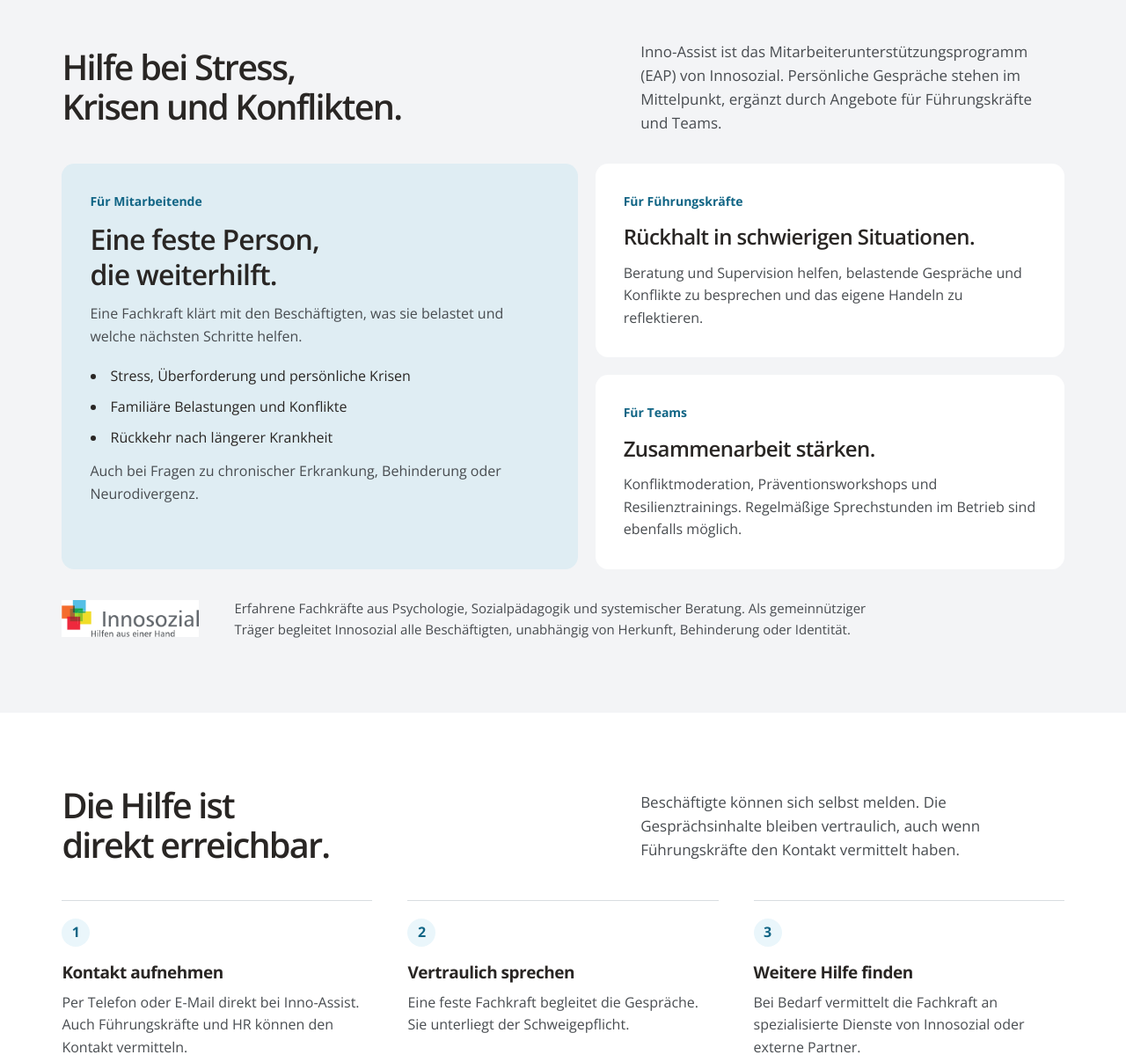
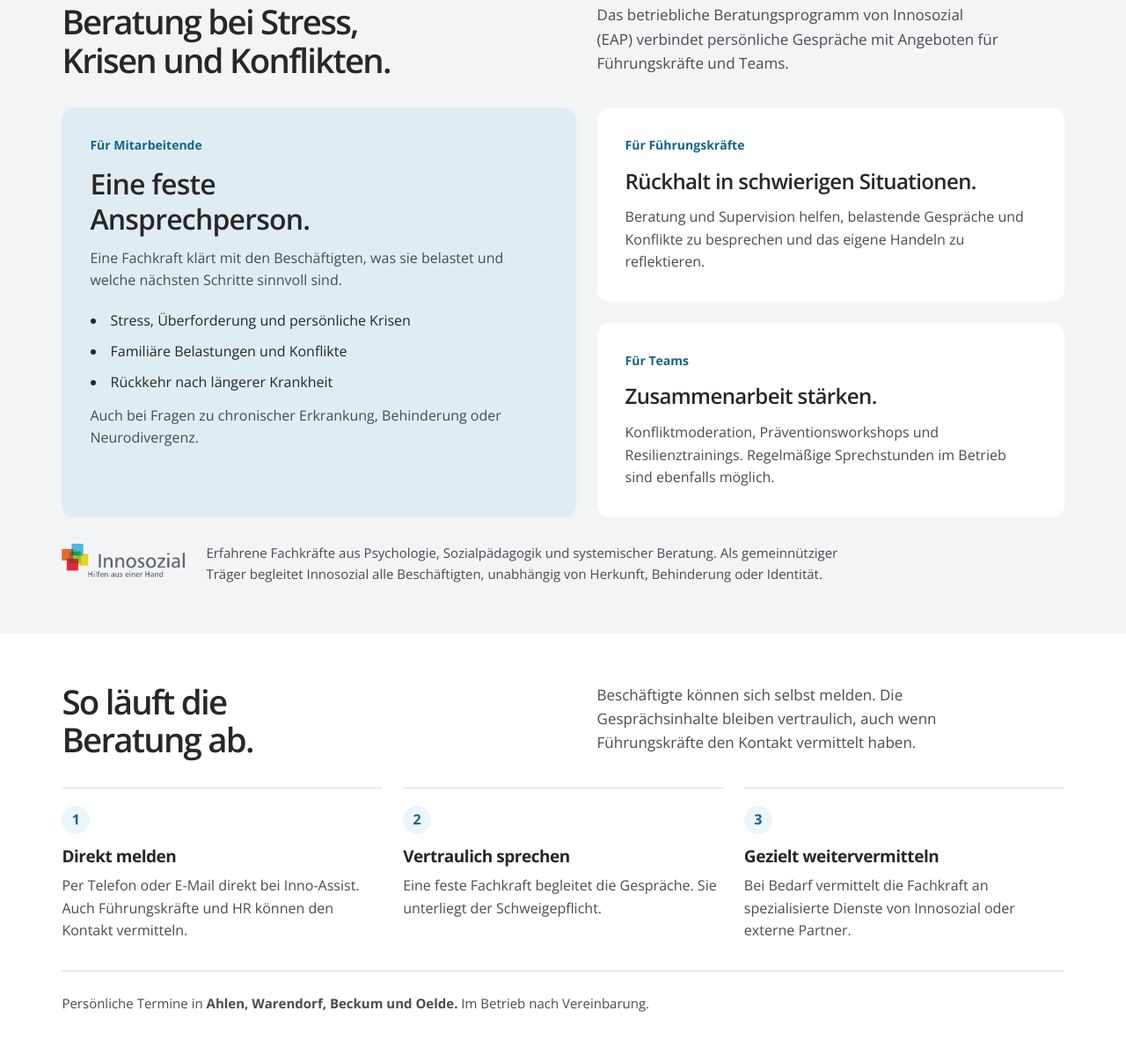
Before and after one commit to webhenk/innoassist, a plain HTML site: page index.html in a window 1280 px wide. Shown: the part 1517-2724 px from the top of the page at 88% size. Drawn offline with Linux system fonts and the light colour scheme.

Commit message:
Refine headings, align columns and tighten section spacing

```diff
--- a/index.html
+++ b/index.html
@@ -76,14 +76,14 @@
     <section id="leistungen" class="services section" aria-labelledby="services-title">
       <div class="wrap">
         <div class="section-heading">
-          <h2 id="services-title">Hilfe bei Stress,<br>Krisen und Konflikten.</h2>
-          <p>Inno-Assist ist das Mitarbeiterunterstützungsprogramm (EAP) von Innosozial. Persönliche Gespräche stehen im Mittelpunkt, ergänzt durch Angebote für Führungskräfte und Teams.</p>
+          <h2 id="services-title">Beratung bei Stress,<br>Krisen und Konflikten.</h2>
+          <p>Das betriebliche Beratungsprogramm von Innosozial (EAP) verbindet persönliche Gespräche mit Angeboten für Führungskräfte und Teams.</p>
         </div>
         <div class="service-grid">
           <article class="service-card employee-card">
             <p class="card-label">Für Mitarbeitende</p>
-            <h3>Eine feste Person,<br>die weiterhilft.</h3>
-            <p>Eine Fachkraft klärt mit den Beschäftigten, was sie belastet und welche nächsten Schritte helfen.</p>
+            <h3>Eine feste<br>Ansprechperson.</h3>
+            <p>Eine Fachkraft klärt mit den Beschäftigten, was sie belastet und welche nächsten Schritte sinnvoll sind.</p>
             <ul>
               <li>Stress, Überforderung und persönliche Krisen</li>
               <li>Familiäre Belastungen und Konflikte</li>
@@ -111,13 +111,13 @@
 
     <section id="beratung" class="wrap section process" aria-labelledby="process-title">
       <div class="section-heading">
-        <h2 id="process-title">Die Hilfe ist<br>direkt erreichbar.</h2>
+        <h2 id="process-title">So läuft die<br>Beratung ab.</h2>
         <p>Beschäftigte können sich selbst melden. Die Gesprächsinhalte bleiben vertraulich, auch wenn Führungskräfte den Kontakt vermittelt haben.</p>
       </div>
       <ol class="steps">
-        <li><h3>Kontakt aufnehmen</h3><p>Per Telefon oder E-Mail direkt bei Inno-Assist. Auch Führungskräfte und HR können den Kontakt vermitteln.</p></li>
+        <li><h3>Direkt melden</h3><p>Per Telefon oder E-Mail direkt bei Inno-Assist. Auch Führungskräfte und HR können den Kontakt vermitteln.</p></li>
         <li><h3>Vertraulich sprechen</h3><p>Eine feste Fachkraft begleitet die Gespräche. Sie unterliegt der Schweigepflicht.</p></li>
-        <li><h3>Weitere Hilfe finden</h3><p>Bei Bedarf vermittelt die Fachkraft an spezialisierte Dienste von Innosozial oder externe Partner.</p></li>
+        <li><h3>Gezielt weitervermitteln</h3><p>Bei Bedarf vermittelt die Fachkraft an spezialisierte Dienste von Innosozial oder externe Partner.</p></li>
       </ol>
       <p class="locations">Persönliche Termine in <strong>Ahlen, Warendorf, Beckum und Oelde.</strong> Im Betrieb nach Vereinbarung.</p>
     </section>
--- a/style.css
+++ b/style.css
@@ -36,14 +36,14 @@ body { margin: 0; color: var(--ink); background: #fff; font: 1.0625rem/1.6 "Open
 h1, h2, h3, p, figure, ol, ul { margin: 0; }
 h1, h2 { line-height: 1.13; letter-spacing: -.045em; font-weight: 600; }
 h1 { font-size: clamp(2.7rem, 4.7vw, 4.6rem); }
-h2 { font-size: clamp(2rem, 3.1vw, 3rem); }
+h2 { font-size: clamp(2rem, 3vw, 2.75rem); }
 h3 { font-size: 1.1875rem; line-height: 1.4; letter-spacing: -.025em; font-weight: 700; }
 p { color: var(--text); }
 a { color: inherit; text-underline-offset: .2em; }
 a:focus-visible { outline: 3px solid var(--blue-ink); outline-offset: 5px; }
 img { display: block; max-width: 100%; height: auto; }
 .wrap { width: min(1180px, 89%); margin-inline: auto; }
-.section { padding-block: clamp(3.5rem, 6.5vw, 5.5rem); }
+.section { padding-block: clamp(3rem, 5.5vw, 4.5rem); }
 .skip-link { position: absolute; top: -5rem; z-index: 2; padding: 1rem; background: #fff; }
 .skip-link:focus { top: 0; }
 
@@ -95,26 +95,27 @@ h1 em { font-style: normal; color: var(--blue-ink); }
 .stat-box > p:not(.stat-label) { font-size: 1.125rem; color: var(--ink); }
 .stat-box a { display: block; margin-top: 1.5rem; font-size: .875rem; color: var(--text); }
 
-.services { background: var(--tint); }
-.section-heading { display: grid; grid-template-columns: 1.2fr 1fr; gap: 2.5rem 5rem; align-items: center; margin-bottom: 2rem; }
+.services { background: var(--tint); padding-bottom: 3.5rem; }
+.section-heading { display: grid; grid-template-columns: minmax(0, 1.1fr) minmax(0, 1fr); gap: 1.5rem; align-items: start; margin-bottom: 2rem; }
 .section-heading p { max-width: 47ch; }
-.service-grid { display: grid; grid-template-columns: 1.1fr 1fr; gap: 1.25rem; }
-.service-card { background: #fff; padding: clamp(1.5rem, 3vw, 2rem); border-radius: .9rem; }
+.service-grid { display: grid; grid-template-columns: minmax(0, 1.1fr) minmax(0, 1fr); gap: 1.5rem; }
+.service-card { background: #fff; padding: 2rem; border-radius: .9rem; }
 .service-card h3 { font-size: 1.5rem; font-weight: 600; }
 .service-card > p:not(.card-label) { margin-top: .75rem; font-size: 1rem; }
 .card-label { color: var(--blue-ink); font-size: .875rem; font-weight: 700; margin-bottom: .75rem; }
 .employee-card { grid-row: span 2; background: #dfedf3; }
-.employee-card h3 { font-size: clamp(1.75rem, 2.5vw, 2.2rem); line-height: 1.25; }
+.employee-card h3 { font-size: 2rem; line-height: 1.25; }
 .employee-card ul { padding-left: 1.15rem; margin-top: 1.25rem; }
 .employee-card li { padding-left: .3rem; margin-top: .6rem; font-size: 1rem; }
 .employee-card .card-note { margin-top: 1.25rem; }
-.provider-note { display: flex; align-items: center; gap: 2.5rem; padding-top: 2rem; }
-.provider-note img { width: 156px; flex: none; height: auto; }
+.provider-note { display: flex; align-items: flex-start; gap: 1.5rem; padding-top: 1.75rem; }
+.provider-note img { width: 140px; flex: none; height: auto; margin-top: .15rem; mix-blend-mode: multiply; }
 .provider-note p { font-size: .9375rem; max-width: 85ch; }
 
-.steps { display: grid; grid-template-columns: repeat(3, 1fr); gap: 2.5rem; counter-reset: step; list-style: none; padding: 0; margin-top: 2.5rem; }
+.process { padding-top: 3.5rem; }
+.steps { display: grid; grid-template-columns: repeat(3, minmax(0, 1fr)); gap: 1.5rem; counter-reset: step; list-style: none; padding: 0; }
 .steps li { counter-increment: step; border-top: 1px solid var(--border); padding-top: 1.25rem; }
-.steps li::before { content: counter(step); display: flex; align-items: center; justify-content: center; width: 2rem; height: 2rem; border-radius: 50%; background: var(--blue-tint); color: var(--blue-ink); font-size: 1rem; font-weight: 700; margin-bottom: 1rem; }
+.steps li::before { content: counter(step); display: flex; align-items: center; justify-content: center; width: 2rem; height: 2rem; border-radius: 50%; background: var(--blue-tint); color: var(--blue-ink); font-size: 1rem; font-weight: 700; margin-bottom: .75rem; }
 .steps p { font-size: 1rem; margin-top: .5rem; }
 .locations { margin-top: 2rem; padding-top: 1.5rem; border-top: 1px solid var(--border); font-size: .9375rem; }
 
@@ -131,7 +132,7 @@ h1 em { font-style: normal; color: var(--blue-ink); }
 .package-note { margin-top: 1.25rem; font-size: .875rem; }
 
 .contact { background: var(--ink); color: #fff; }
-.contact h2 { max-width: 18ch; }
+.contact h2 { max-width: none; }
 .contact p { color: #e0e3e5; }
 .contact-intro { margin-top: 1.25rem; max-width: 53ch; }
 .contact-grid { display: grid; grid-template-columns: 1.2fr 1fr; gap: 3rem 5rem; align-items: center; }
@@ -159,7 +160,7 @@ footer a { font-size: .875rem; }
   .facts-grid > div { gap: .65rem; }
   .facts span { font-size: .875rem; }
   .benefit-layout { gap: 2rem; }
-  .section-heading { gap: 2rem; }
+  .section-heading { gap: 1.5rem; }
   .steps { gap: 1.5rem; }
   .contact-grid { gap: 2rem; }
 }
@@ -167,6 +168,8 @@ footer a { font-size: .875rem; }
 @media (max-width: 650px) {
   .wrap { width: 90%; }
   .section { padding-block: 3rem; }
+  .service-card { padding: 1.5rem; }
+  .employee-card h3 { font-size: 1.75rem; }
   .brand { font-size: 1.4rem; gap: .5rem; }
   .btn.small { font-size: .875rem; padding: .65rem .85rem; }
   .contact-long { display: none; }
@@ -191,7 +194,7 @@ footer a { font-size: .875rem; }
   .section-heading p { max-width: none; }
   .employee-card { grid-row: auto; }
   .provider-note { flex-direction: column; align-items: flex-start; gap: 1.25rem; }
-  .steps { grid-template-columns: 1fr; margin-top: 2rem; gap: 1.5rem; }
+  .steps { grid-template-columns: 1fr; gap: 1.5rem; }
   .steps li { display: grid; grid-template-columns: 2rem 1fr; gap: .35rem 1rem; }
   .steps li::before { grid-row: span 2; margin: 0; }
   .steps p { grid-column: 2; margin: 0; }
```
